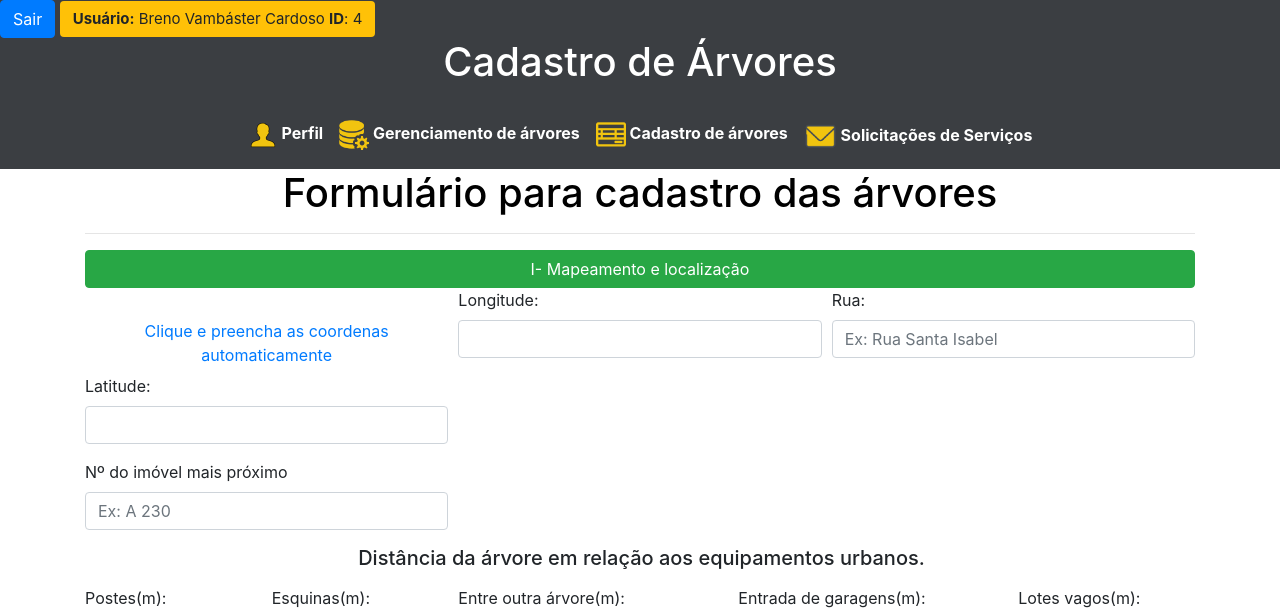
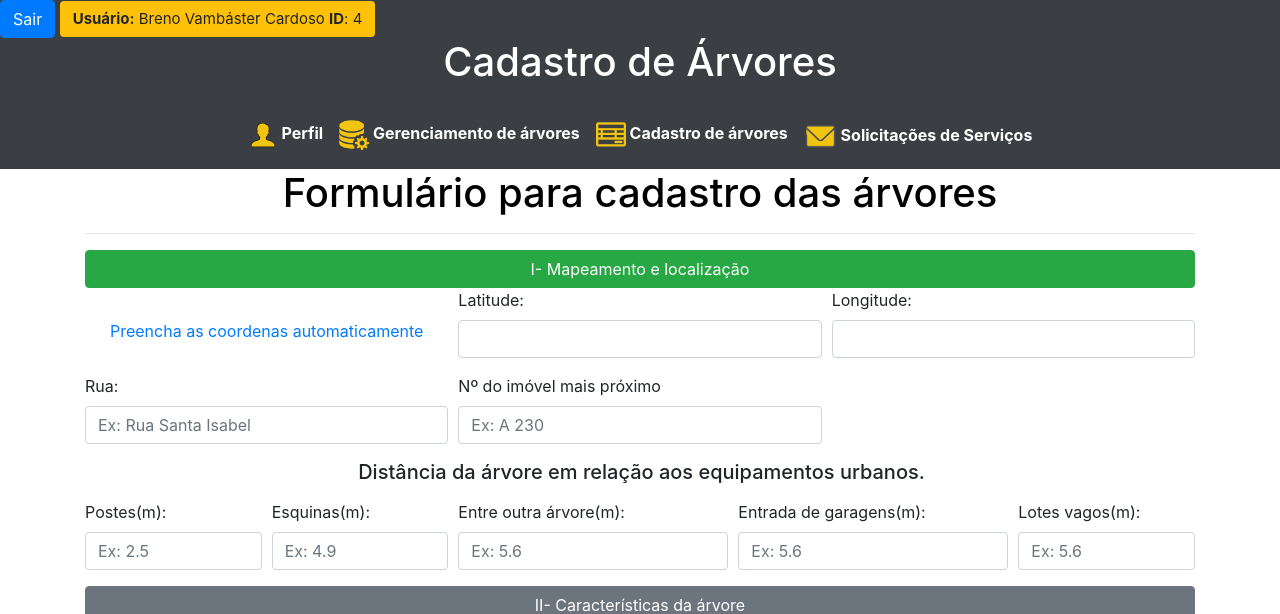
Before and after one commit to brenovambaster/Projeto-TreeManager, a PHP site: page /user/cadastro_arvores.php in a window 1280 px wide. Shown: the top 614 px of the page. Run offline with PHP 8.4, Linux system fonts and the light colour scheme; a user stored in the database is signed in.

Commit message:
renomear button e link para mapa

```diff
--- a/user/cadastro_arvores.php
+++ b/user/cadastro_arvores.php
@@ -90,13 +90,17 @@ include_once('seguranca.php');
 
 
 
+                                <div class="form-group col-md ">
+                                    <button class="btn form-control text-center mt-4 text-primary" type="button" onclick="getLocation();"> Preencha as coordenas automaticamente</button>
+
+                                </div>
 
                                 <div class="form-group col-md-4 ">
-                                    <button class="btn text-center mt-4 text-primary" type="button" onclick="getLocation();"> Clique e preencha as coordenas automaticamente</button>
+
                                     <label for="lat">Latitude:</label>
                                     <input class="form-control" onfocus="$(this).css('border', '1px solid #ced4da')" id="lat" type="text" name="lat">
                                 </div>
-                                <div class="form-group col-md-4 ">
+                                <div class="form-group col-md-4">
                                     <label for="long">Longitude:</label>
                                     <input class="form-control" onfocus="$(this).css('border', '1px solid #ced4da')" id="long" type="text" name="long">
                                 </div>
```
